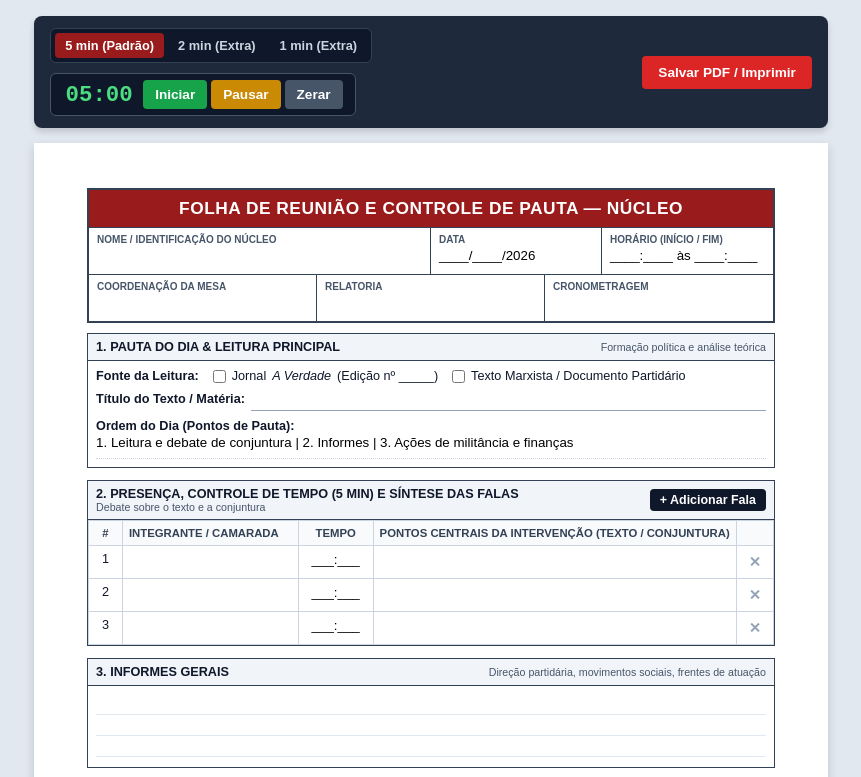
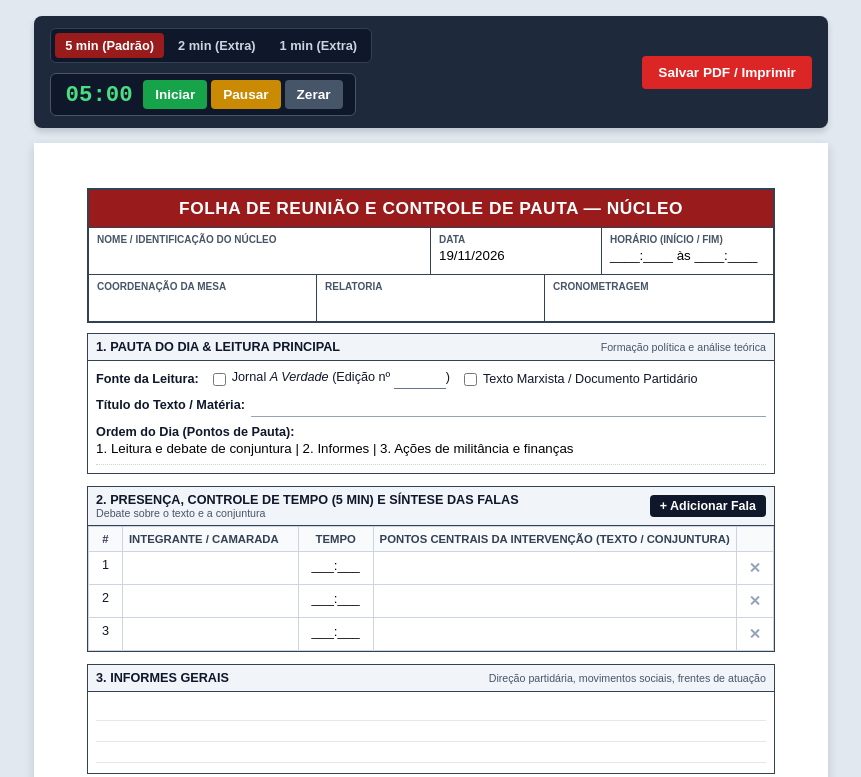
Before and after one commit to rev-br/folha-reuniao, a plain HTML site: page index.html in a window 1280 px wide. Shown: the top 777 px of the page, without its empty margins (209-1070 px from the left). Drawn offline with Linux system fonts and the light colour scheme.

Commit message:
chore: melhoras

```diff
--- a/index.html
+++ b/index.html
@@ -309,6 +309,15 @@
       cursor: pointer;
     }
 
+    .edition-input {
+      display: inline-block;
+      min-width: 52px;
+      padding: 0 4px;
+      border-bottom: 1px solid #64748b;
+      text-align: center;
+      font-weight: bold;
+    }
+
     .title-input-row {
       display: flex;
       flex-wrap: wrap;
@@ -508,6 +517,7 @@
 
     /* Regras de Impressão / PDF */
     @media print {
+
       html,
       body {
         width: 210mm;
@@ -595,7 +605,7 @@
         </div>
         <div class="field">
           <label>Data</label>
-          <div class="editable" contenteditable="true">____/____/2026</div>
+          <div class="editable" id="meeting-date" contenteditable="true"></div>
         </div>
         <div class="field">
           <label>Horário (Início / Fim)</label>
@@ -627,7 +637,11 @@
       <div class="section-body">
         <div class="reading-options">
           <strong>Fonte da Leitura:</strong>
-          <label><input type="checkbox"> Jornal <em>A Verdade</em> (Edição nº _____)</label>
+          <label>
+            <input type="checkbox">
+            <span>Jornal <em>A Verdade</em> (Edição nº <span class="editable edition-input" contenteditable="true"
+                aria-label="Número da edição"></span>)</span>
+          </label>
           <label><input type="checkbox"> Texto Marxista / Documento Partidário</label>
         </div>
         <div class="title-input-row">
@@ -795,8 +809,16 @@
     </div>
   </div>
 
-  <!-- Scripts de Dinâmica de Linhas e Cronômetro -->
+  <!-- Scripts de Data Atual, Dinâmica de Linhas e Cronômetro -->
   <script>
+    /* --- 0. Preencher Data Atual --- */
+    (function setCurrentDate() {
+      const dateEl = document.getElementById('meeting-date');
+      if (!dateEl) return;
+      const hoje = new Date();
+      dateEl.textContent = hoje.toLocaleDateString('pt-BR');
+    })();
+
     /* --- 1. Adição e Remoção Dinâmica de Linhas --- */
     function addSpeechRow() {
       const tbody = document.getElementById('speech-tbody');
@@ -864,7 +886,7 @@
         gain.connect(ctx.destination);
         osc.start();
         osc.stop(ctx.currentTime + duration / 1000);
-      } catch (e) {}
+      } catch (e) { }
     }
 
     function showAlert(message, isDanger = false) {
```
